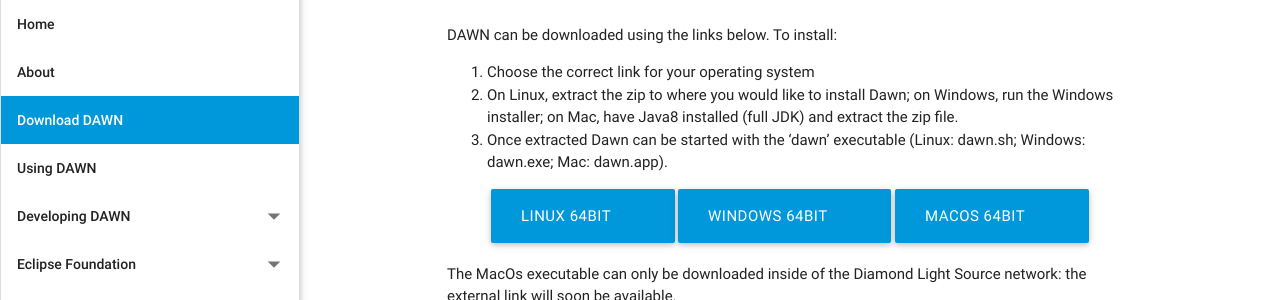
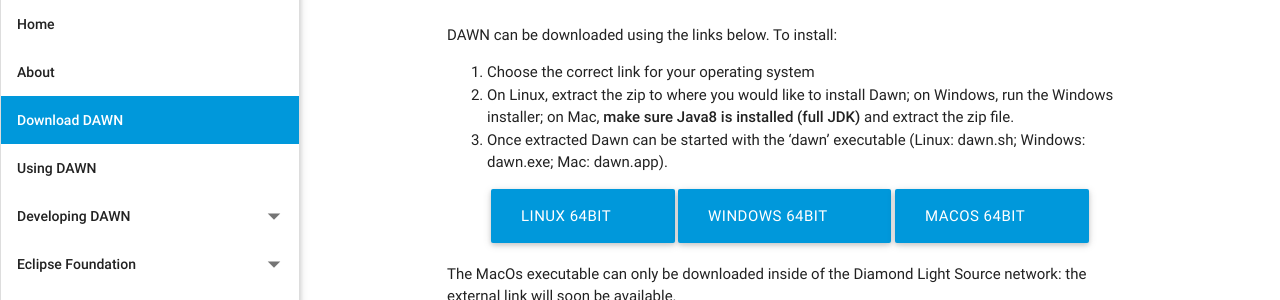
Before and after one commit to DawnScience/dawn-website, a Jekyll site: the page built from _pages/02_download-dawn.md, in a window 1280 px wide and 900 px high. Shown: the part 149-449 px from the top of the window. Built offline with Jekyll 4.4.1, drawn with Linux system fonts in a browser that asks for light colours; nearby versions of some CDN libraries.

Commit message:
Highlight need for Java 8 for macOS

```diff
--- a/_pages/02_download-dawn.md
+++ b/_pages/02_download-dawn.md
@@ -7,7 +7,7 @@
 DAWN can be downloaded using the links below. To install:
 
 1. Choose the correct link for your operating system
-2. On Linux, extract the zip to where you would like to install Dawn; on Windows, run the Windows installer; on Mac, have Java8 installed (full JDK) and extract the zip file.
+2. On Linux, extract the zip to where you would like to install Dawn; on Windows, run the Windows installer; on Mac, **make sure Java8 is installed (full JDK)** and extract the zip file.
 3. Once extracted Dawn can be started with the 'dawn' executable (Linux: dawn.sh; Windows: dawn.exe; Mac: dawn.app).
 
 <div class="row center">
```
